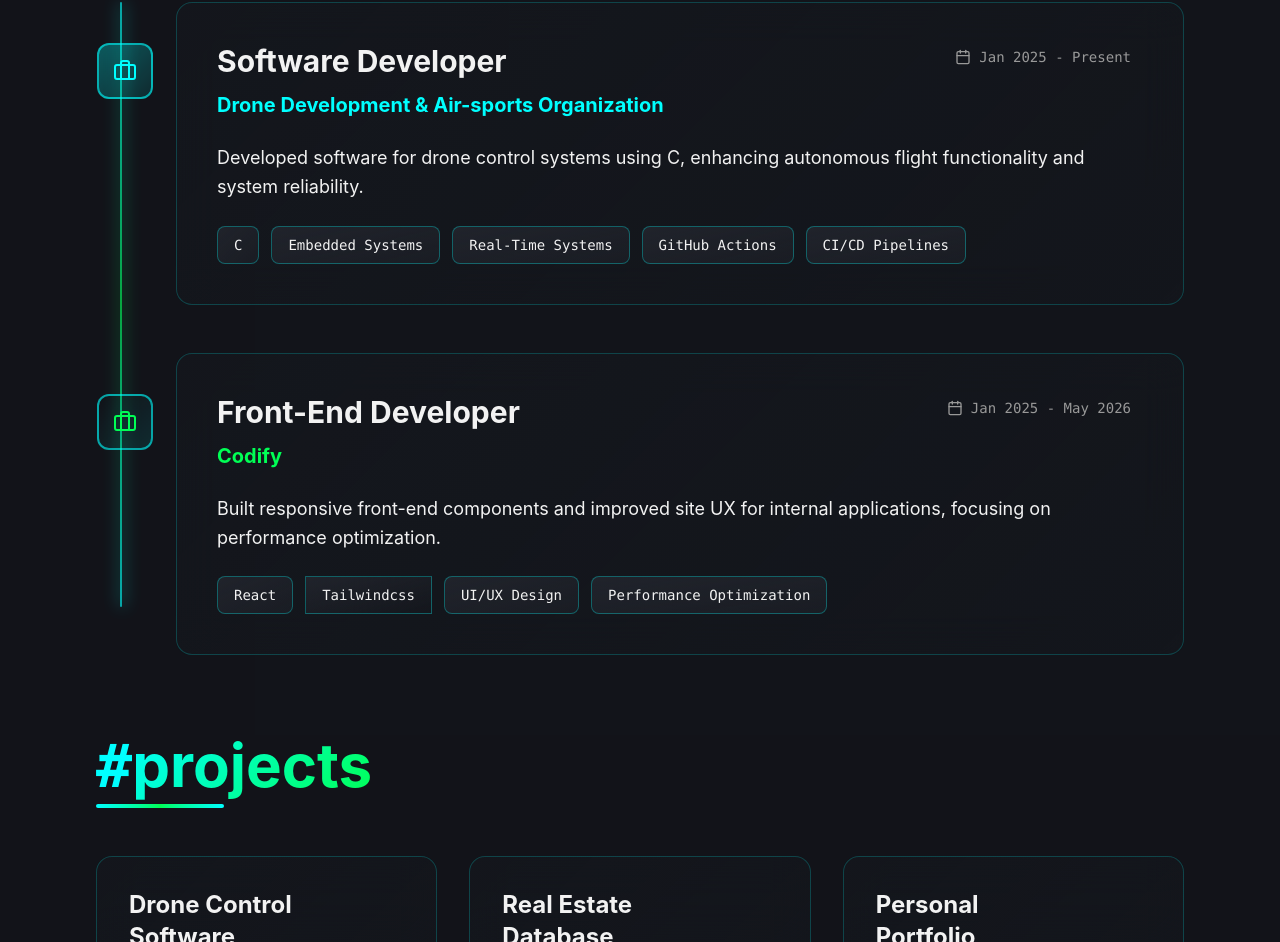
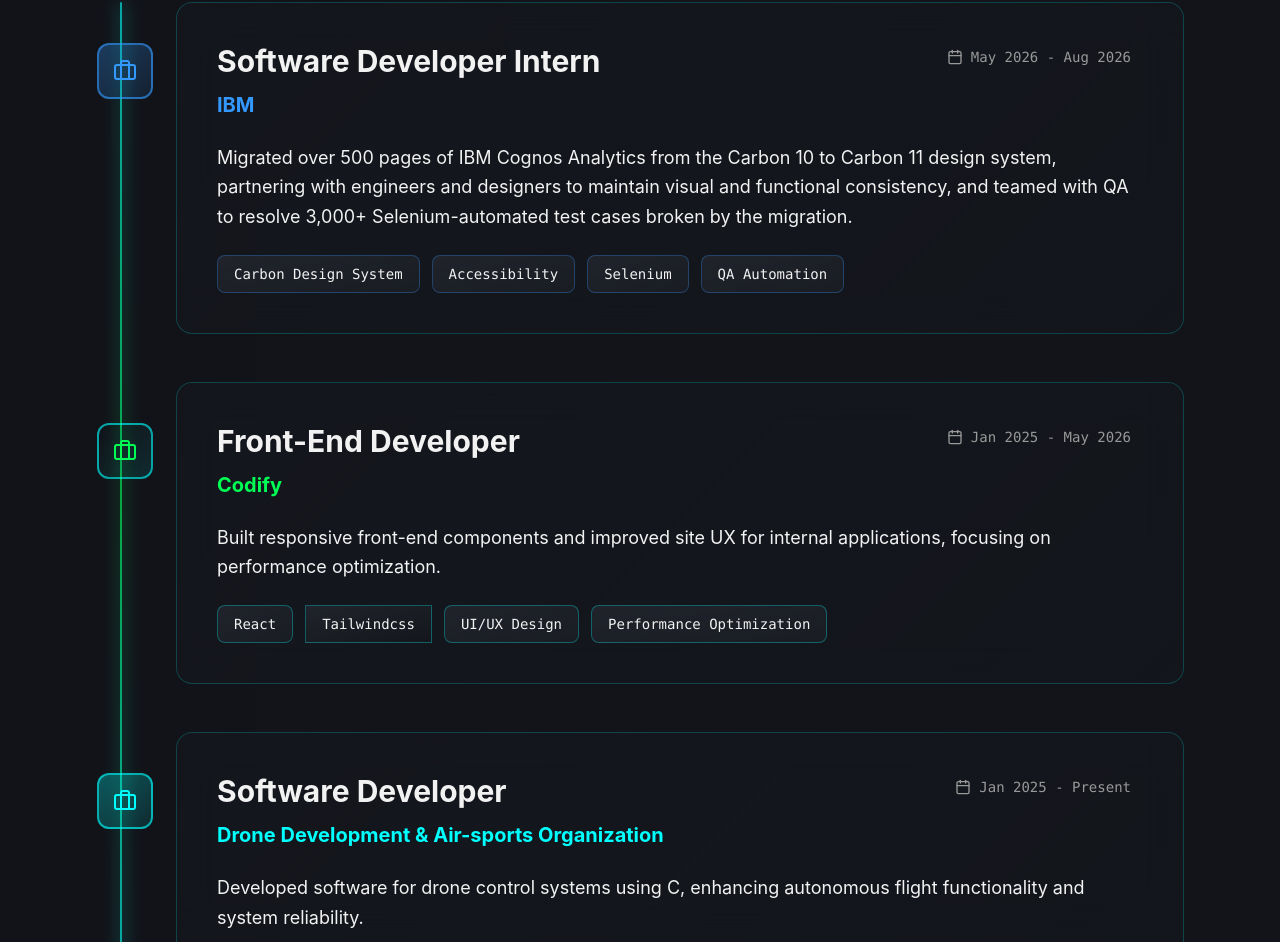
Before and after one commit to YoungDeveloperOmar/OmarAshurbayov-s-Portfolio, a React (Vite) app: page / in a window 1280 px wide. Shown: the part 1858-2800 px from the top of the page. Built offline with nearby package versions, Linux system fonts and the light colour scheme.

Commit message:
add: IBM projects

```diff
--- a/src/components/Experience.jsx
+++ b/src/components/Experience.jsx
@@ -16,6 +16,13 @@
       border: 'border-secondary/60',
       text: 'text-secondary',
       shadow: 'group-hover:shadow-secondary/50',
+    },
+    ibm: {
+      from: 'from-[hsl(210_100%_60%)_/0.3]',
+      to: 'to-[hsl(210_100%_60%)_/0.1]',
+      border: 'border-[hsl(210_100%_60%)_/0.6]',
+      text: 'text-[hsl(210_100%_60%)]',
+      shadow: 'group-hover:shadow-[hsl(210_100%_60%)_/0.5]',
     },
   };
 
@@ -37,47 +44,44 @@
             <div className="absolute left-0 top-0 bottom-0 w-1 rounded-full bg-gradient-to-b from-[hsl(180_100%_50%)] via-[hsl(140_100%_50%)] to-[hsl(180_100%_50%)] opacity-40 hidden md:block ml-6 blur-sm" />
             <div className="absolute left-0 top-0 bottom-0 w-0.5 rounded-full bg-gradient-to-b from-[hsl(180_100%_50%)] via-[hsl(140_100%_50%)] to-[hsl(180_100%_50%)] opacity-60 hidden md:block ml-6" />
 
-            {/* Experience 1: Drone Club */}
+            {/* Experience 1: IBM */}
             <div className="animate-fade-in-up" style={{ animationDelay: `0s` }}>
               <div className="relative group">
-                <div className="absolute -inset-1 bg-gradient-to-r from-[hsl(180_100%_50%_/0.2)] via-[hsl(140_100%_50%_/0.2)] to-[hsl(180_100%_50%_/0.2)] rounded-2xl opacity-0 group-hover:opacity-100 transition-opacity blur-xl" />
-                <div className="relative glass-card p-8 md:p-10 hover:border-[hsl(180_100%_50%_/0.6)] hover:shadow-2xl hover:shadow-[hsl(180_100%_50%_/0.2)] transition-all duration-500 md:ml-20 hover:-translate-y-1 rounded-2xl">
+                <div className="absolute -inset-1 bg-gradient-to-r from-[hsl(210_100%_60%_/0.2)] via-[hsl(220_100%_60%_/0.2)] to-[hsl(210_100%_60%_/0.2)] rounded-2xl opacity-0 group-hover:opacity-100 transition-opacity blur-xl" />
+                <div className="relative glass-card p-8 md:p-10 hover:border-[hsl(210_100%_60%_/0.6)] hover:shadow-2xl hover:shadow-[hsl(210_100%_60%_/0.2)] transition-all duration-500 md:ml-20 hover:-translate-y-1 rounded-2xl">
                   {/* Enhanced Timeline dot */}
-                  <div className={`absolute -left-20 top-10 w-14 h-14 rounded-xl bg-gradient-to-br from-[hsl(180_100%_50%_/0.3)] to-[hsl(180_100%_50%_/0.1)] border-2 border-[hsl(180_100%_50%_/0.6)] hidden md:flex items-center justify-center group-hover:scale-110 group-hover:shadow-lg shadow-[hsl(180_100%_50%_/0.5)] transition-all duration-300`}>
-                    <Briefcase className={`h-6 w-6 ${colorMap.primary.text}`} />
+                  <div className={`absolute -left-20 top-10 w-14 h-14 rounded-xl bg-gradient-to-br from-[hsl(210_100%_60%_/0.3)] to-[hsl(210_100%_60%_/0.1)] border-2 border-[hsl(210_100%_60%_/0.6)] hidden md:flex items-center justify-center group-hover:scale-110 group-hover:shadow-lg shadow-[hsl(210_100%_60%_/0.5)] transition-all duration-300`}>
+                    <Briefcase className={`h-6 w-6 ${colorMap.ibm.text}`} />
                   </div>
 
                   <div className="space-y-6">
                     <div>
                       <div className="flex flex-col md:flex-row md:items-start md:justify-between gap-3 mb-3">
-                        <h3 className="text-2xl md:text-3xl font-bold text-[hsl(0_0%_95%)]">Software Developer</h3>
+                        <h3 className="text-2xl md:text-3xl font-bold text-[hsl(0_0%_95%)]">Software Developer Intern</h3>
                         <div className="flex items-center gap-2 text-sm text-[hsl(0_0%_60%)] px-3 py-1 bg-muted/50 rounded-lg">
                           <Calendar className="h-4 w-4" />
-                          <span className="font-mono">Jan 2025 - Present</span>
+                          <span className="font-mono">May 2026 - Aug 2026</span>
                         </div>
                       </div>
-                      <p className={`text-xl font-bold ${colorMap.primary.text} text-glow`}>Drone Development & Air-sports Organization</p>
+                      <p className={`text-xl font-bold ${colorMap.ibm.text} text-glow`}>IBM</p>
                     </div>
 
                     <p className="text-base md:text-lg text-[hsl(0_0%_95%)] leading-relaxed">
-                      Developed software for drone control systems using C, enhancing autonomous flight functionality and system reliability.
+                      Migrated over 500 pages of IBM Cognos Analytics from the Carbon 10 to Carbon 11 design system, partnering with engineers and designers to maintain visual and functional consistency, and teamed with QA to resolve 3,000+ Selenium-automated test cases broken by the migration.
                     </p>
 
                     <div className="flex flex-wrap gap-3 cursor-pointer">
-                      <span className="px-4 py-2 text-sm font-mono bg-gradient-to-br from-[hsl(220_15%_15%)]  to-[hsl(220_15%_15%_/0.5)] rounded-lg border border-[hsl(180_100%_50%_/0.3)] text-[hsl(0_0%_95%)] hover:border-[hsl(180_100%_50%_/0.6)] hover:shadow-lg hover:shadow-primary/20 transition-all duration-300 hover:scale-105">
-                        C
+                      <span className="px-4 py-2 text-sm font-mono bg-gradient-to-br from-[hsl(220_15%_15%)]  to-[hsl(220_15%_15%_/0.5)] rounded-lg border border-[hsl(210_100%_60%_/0.3)] text-[hsl(0_0%_95%)] hover:border-[hsl(210_100%_60%_/0.6)] hover:shadow-lg hover:shadow-[hsl(210_100%_60%_/0.2)] transition-all duration-300 hover:scale-105">
+                        Carbon Design System
                       </span>
-                      <span className="px-4 py-2 text-sm font-mono bg-gradient-to-br from-[hsl(220_15%_15%)]  to-[hsl(220_15%_15%_/0.5)] rounded-lg border border-[hsl(180_100%_50%_/0.3)] text-[hsl(0_0%_95%)] hover:border-[hsl(180_100%_50%_/0.6)] hover:shadow-lg hover:shadow-primary/20 transition-all duration-300 hover:scale-105">
-                        Embedded Systems
+                      <span className="px-4 py-2 text-sm font-mono bg-gradient-to-br from-[hsl(220_15%_15%)]  to-[hsl(220_15%_15%_/0.5)] rounded-lg border border-[hsl(210_100%_60%_/0.3)] text-[hsl(0_0%_95%)] hover:border-[hsl(210_100%_60%_/0.6)] hover:shadow-lg hover:shadow-[hsl(210_100%_60%_/0.2)] transition-all duration-300 hover:scale-105">
+                        Accessibility
                       </span>
-                      <span className="px-4 py-2 text-sm font-mono bg-gradient-to-br from-[hsl(220_15%_15%)]  to-[hsl(220_15%_15%_/0.5)] rounded-lg border border-[hsl(180_100%_50%_/0.3)] text-[hsl(0_0%_95%)] hover:border-[hsl(180_100%_50%_/0.6)] hover:shadow-lg hover:shadow-primary/20 transition-all duration-300 hover:scale-105">
-                        Real-Time Systems
+                      <span className="px-4 py-2 text-sm font-mono bg-gradient-to-br from-[hsl(220_15%_15%)]  to-[hsl(220_15%_15%_/0.5)] rounded-lg border border-[hsl(210_100%_60%_/0.3)] text-[hsl(0_0%_95%)] hover:border-[hsl(210_100%_60%_/0.6)] hover:shadow-lg hover:shadow-[hsl(210_100%_60%_/0.2)] transition-all duration-300 hover:scale-105">
+                        Selenium
                       </span>
-                      <span className="px-4 py-2 text-sm font-mono bg-gradient-to-br from-[hsl(220_15%_15%)]  to-[hsl(220_15%_15%_/0.5)] rounded-lg border border-[hsl(180_100%_50%_/0.3)] text-[hsl(0_0%_95%)] hover:border-[hsl(180_100%_50%_/0.6)] hover:shadow-lg hover:shadow-primary/20 transition-all duration-300 hover:scale-105">
-                        GitHub Actions
-                      </span>
-                        <span className="px-4 py-2 text-sm font-mono bg-gradient-to-br from-[hsl(220_15%_15%)]  to-[hsl(220_15%_15%_/0.5)] rounded-lg border border-[hsl(180_100%_50%_/0.3)] text-foreground hover:border-[hsl(180_100%_50%_/0.6)] hover:shadow-lg hover:shadow-[hsl(180_100%_50%_/0.2)] transition-all duration-300 hover:scale-105">
-                        CI/CD Pipelines
+                      <span className="px-4 py-2 text-sm font-mono bg-gradient-to-br from-[hsl(220_15%_15%)]  to-[hsl(220_15%_15%_/0.5)] rounded-lg border border-[hsl(210_100%_60%_/0.3)] text-[hsl(0_0%_95%)] hover:border-[hsl(210_100%_60%_/0.6)] hover:shadow-lg hover:shadow-[hsl(210_100%_60%_/0.2)] transition-all duration-300 hover:scale-105">
+                        QA Automation
                       </span>
                     </div>
                   </div>
@@ -130,6 +134,54 @@
               </div>
             </div>
 
+            {/* Experience 3: Drone Club */}
+            <div className="animate-fade-in-up" style={{ animationDelay: `0.3s` }}>
+              <div className="relative group">
+                <div className="absolute -inset-1 bg-gradient-to-r from-[hsl(180_100%_50%_/0.2)] via-[hsl(140_100%_50%_/0.2)] to-[hsl(180_100%_50%_/0.2)] rounded-2xl opacity-0 group-hover:opacity-100 transition-opacity blur-xl" />
+                <div className="relative glass-card p-8 md:p-10 hover:border-[hsl(180_100%_50%_/0.6)] hover:shadow-2xl hover:shadow-[hsl(180_100%_50%_/0.2)] transition-all duration-500 md:ml-20 hover:-translate-y-1 rounded-2xl">
+                  {/* Enhanced Timeline dot */}
+                  <div className={`absolute -left-20 top-10 w-14 h-14 rounded-xl bg-gradient-to-br from-[hsl(180_100%_50%_/0.3)] to-[hsl(180_100%_50%_/0.1)] border-2 border-[hsl(180_100%_50%_/0.6)] hidden md:flex items-center justify-center group-hover:scale-110 group-hover:shadow-lg shadow-[hsl(180_100%_50%_/0.5)] transition-all duration-300`}>
+                    <Briefcase className={`h-6 w-6 ${colorMap.primary.text}`} />
+                  </div>
+
+                  <div className="space-y-6">
+                    <div>
+                      <div className="flex flex-col md:flex-row md:items-start md:justify-between gap-3 mb-3">
+                        <h3 className="text-2xl md:text-3xl font-bold text-[hsl(0_0%_95%)]">Software Developer</h3>
+                        <div className="flex items-center gap-2 text-sm text-[hsl(0_0%_60%)] px-3 py-1 bg-muted/50 rounded-lg">
+                          <Calendar className="h-4 w-4" />
+                          <span className="font-mono">Jan 2025 - Present</span>
+                        </div>
+                      </div>
+                      <p className={`text-xl font-bold ${colorMap.primary.text} text-glow`}>Drone Development & Air-sports Organization</p>
+                    </div>
+
+                    <p className="text-base md:text-lg text-[hsl(0_0%_95%)] leading-relaxed">
+                      Developed software for drone control systems using C, enhancing autonomous flight functionality and system reliability.
+                    </p>
+
+                    <div className="flex flex-wrap gap-3 cursor-pointer">
+                      <span className="px-4 py-2 text-sm font-mono bg-gradient-to-br from-[hsl(220_15%_15%)]  to-[hsl(220_15%_15%_/0.5)] rounded-lg border border-[hsl(180_100%_50%_/0.3)] text-[hsl(0_0%_95%)] hover:border-[hsl(180_100%_50%_/0.6)] hover:shadow-lg hover:shadow-primary/20 transition-all duration-300 hover:scale-105">
+                        C
+                      </span>
+                      <span className="px-4 py-2 text-sm font-mono bg-gradient-to-br from-[hsl(220_15%_15%)]  to-[hsl(220_15%_15%_/0.5)] rounded-lg border border-[hsl(180_100%_50%_/0.3)] text-[hsl(0_0%_95%)] hover:border-[hsl(180_100%_50%_/0.6)] hover:shadow-lg hover:shadow-primary/20 transition-all duration-300 hover:scale-105">
+                        Embedded Systems
+                      </span>
+                      <span className="px-4 py-2 text-sm font-mono bg-gradient-to-br from-[hsl(220_15%_15%)]  to-[hsl(220_15%_15%_/0.5)] rounded-lg border border-[hsl(180_100%_50%_/0.3)] text-[hsl(0_0%_95%)] hover:border-[hsl(180_100%_50%_/0.6)] hover:shadow-lg hover:shadow-primary/20 transition-all duration-300 hover:scale-105">
+                        Real-Time Systems
+                      </span>
+                      <span className="px-4 py-2 text-sm font-mono bg-gradient-to-br from-[hsl(220_15%_15%)]  to-[hsl(220_15%_15%_/0.5)] rounded-lg border border-[hsl(180_100%_50%_/0.3)] text-[hsl(0_0%_95%)] hover:border-[hsl(180_100%_50%_/0.6)] hover:shadow-lg hover:shadow-primary/20 transition-all duration-300 hover:scale-105">
+                        GitHub Actions
+                      </span>
+                        <span className="px-4 py-2 text-sm font-mono bg-gradient-to-br from-[hsl(220_15%_15%)]  to-[hsl(220_15%_15%_/0.5)] rounded-lg border border-[hsl(180_100%_50%_/0.3)] text-foreground hover:border-[hsl(180_100%_50%_/0.6)] hover:shadow-lg hover:shadow-[hsl(180_100%_50%_/0.2)] transition-all duration-300 hover:scale-105">
+                        CI/CD Pipelines
+                      </span>
+                    </div>
+                  </div>
+                </div>
+              </div>
+            </div>
+
           </div>
 
         </div>
--- a/src/components/Projects.jsx
+++ b/src/components/Projects.jsx
@@ -33,6 +33,12 @@
         gradient: 'from-[hsl(160_45%_55%_/0.22)] to-[hsl(190_55%_65%_/0.12)]',
         githubLink: 'https://github.com/YoungDeveloperOmar/Memento',
         externalLink: 'https://devpost.com/software/memento-rd7vea?ref_content=my-projects-tab&ref_feature=my_projects',
+    },
+    {
+        title: 'IBM Lowell Events Calendar',
+        description: 'Rebuilt the IBM Lowell office events calendar from a w3publisher page into a responsive React + Vite web app, syncing employee event and learning data in real time. Added monthly/weekly views, event filtering by tag, and RSVP details used daily by IBM Lowell office employees.',
+        tech: ['React', 'Vite', 'REST APIs', 'Tailwind CSS', 'Responsive Design'],
+        gradient: 'from-[hsl(210_100%_60%_/0.2)] to-[hsl(230_80%_65%_/0.15)]',
     },
 
   ];
@@ -73,14 +79,14 @@
                                     {project.title}
                                     </h3>
                                     <div className="flex gap-2 opacity-0 group-hover:opacity-100 transition-opacity duration-300 text-[hsl(0_0%_95%)]">
-                                    <a
+                                    {project.githubLink && ( <a
                                         href={project.githubLink}
                                         target="_blank"
                                         rel="noopener noreferrer"
                                         className="h-9 w-9 hover:bg-[hsl(180_100%_50%_/0.2)] hover:text-[hsl(180_100%_50%)] transition-all cursor-pointer flex items-center justify-center rounded-xl"
                                     >
                                         <Github className="h-6 w-6" />
-                                    </a>
+                                    </a> ) }
                                     {project.externalLink && ( <a
                                         href={project.externalLink}
                                         target="_blank"
```
Also changed, not shown: .claude/settings.json (added), 5 other files (tests, documents, lock files or other folders).
